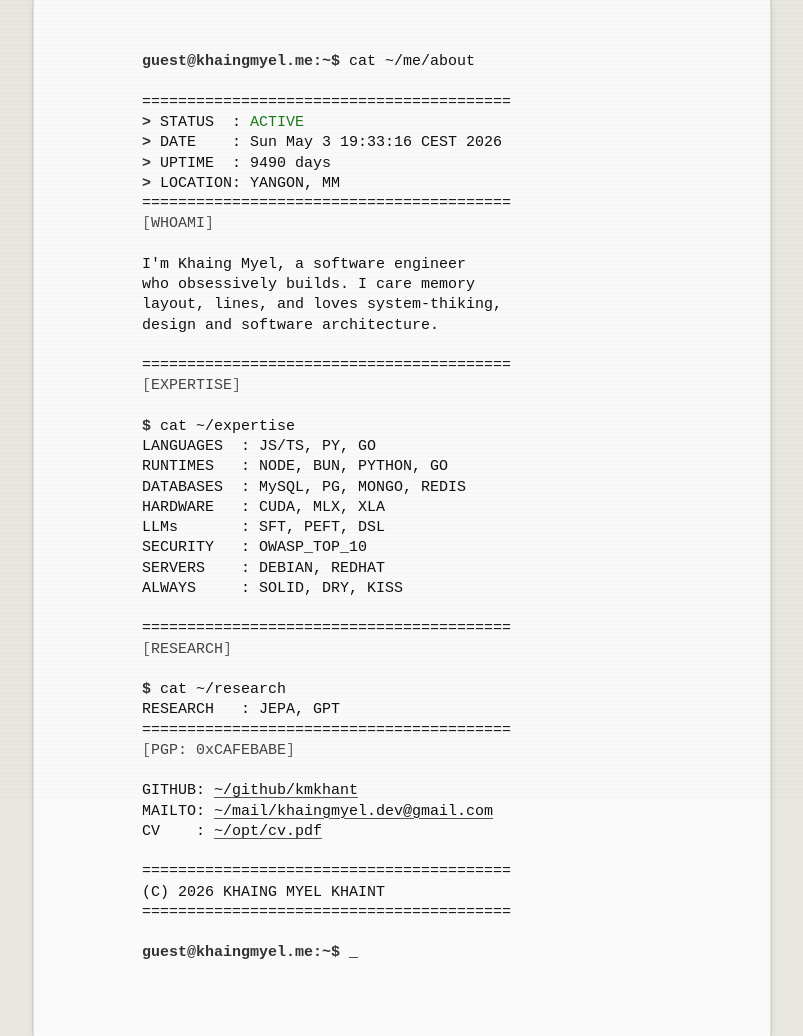
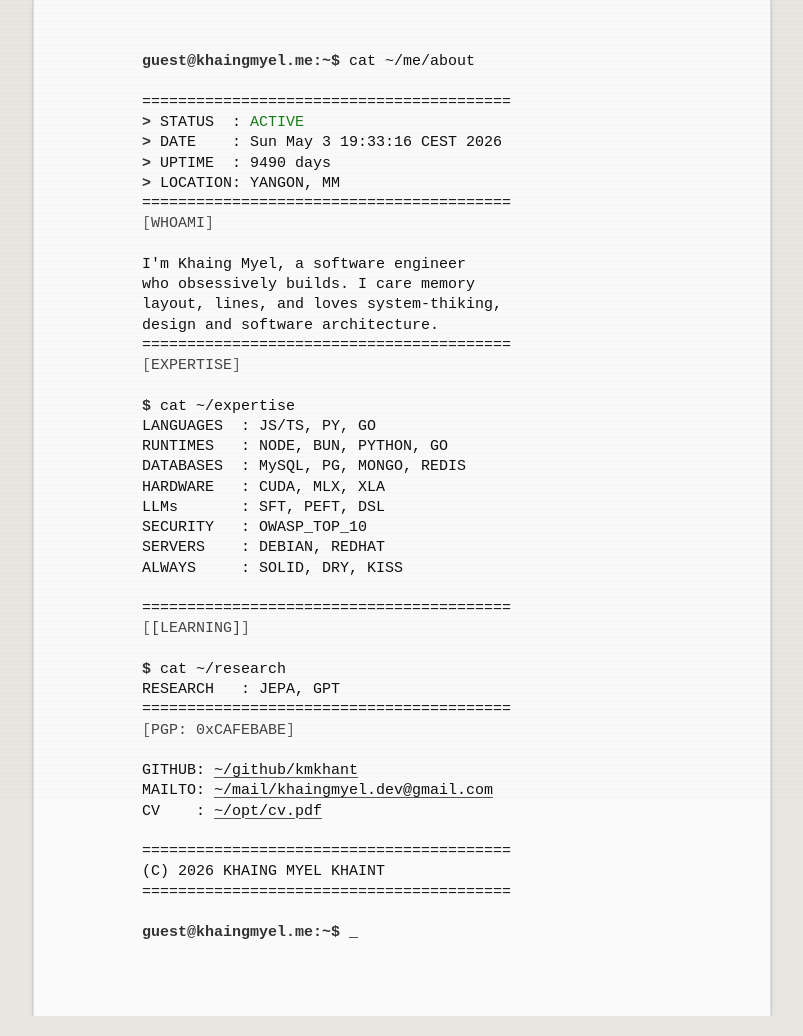
Before and after one commit to kmkhant/kmkhant.github.io, a plain HTML site: page index.html in a window 1280 px wide. Shown: the whole page, without its empty margins (238-1041 px from the left). Drawn offline with Linux system fonts and the light colour scheme.

Commit message:
refactor: change research to learning

```diff
--- a/index.html
+++ b/index.html
@@ -250,7 +250,6 @@
         who obsessively builds. I care memory
         layout, lines, and loves system-thiking,
         design and software architecture.
-
         =========================================
         <span class="tag">EXPERTISE</span>
 
@@ -265,7 +264,7 @@
         ALWAYS     : SOLID, DRY, KISS
 
         =========================================
-        <span class="tag">RESEARCH</span>
+        <span class="tag">[LEARNING]</span>
 
         <span class="prompt">$</span> cat ~/research
         RESEARCH   : JEPA, GPT
```
